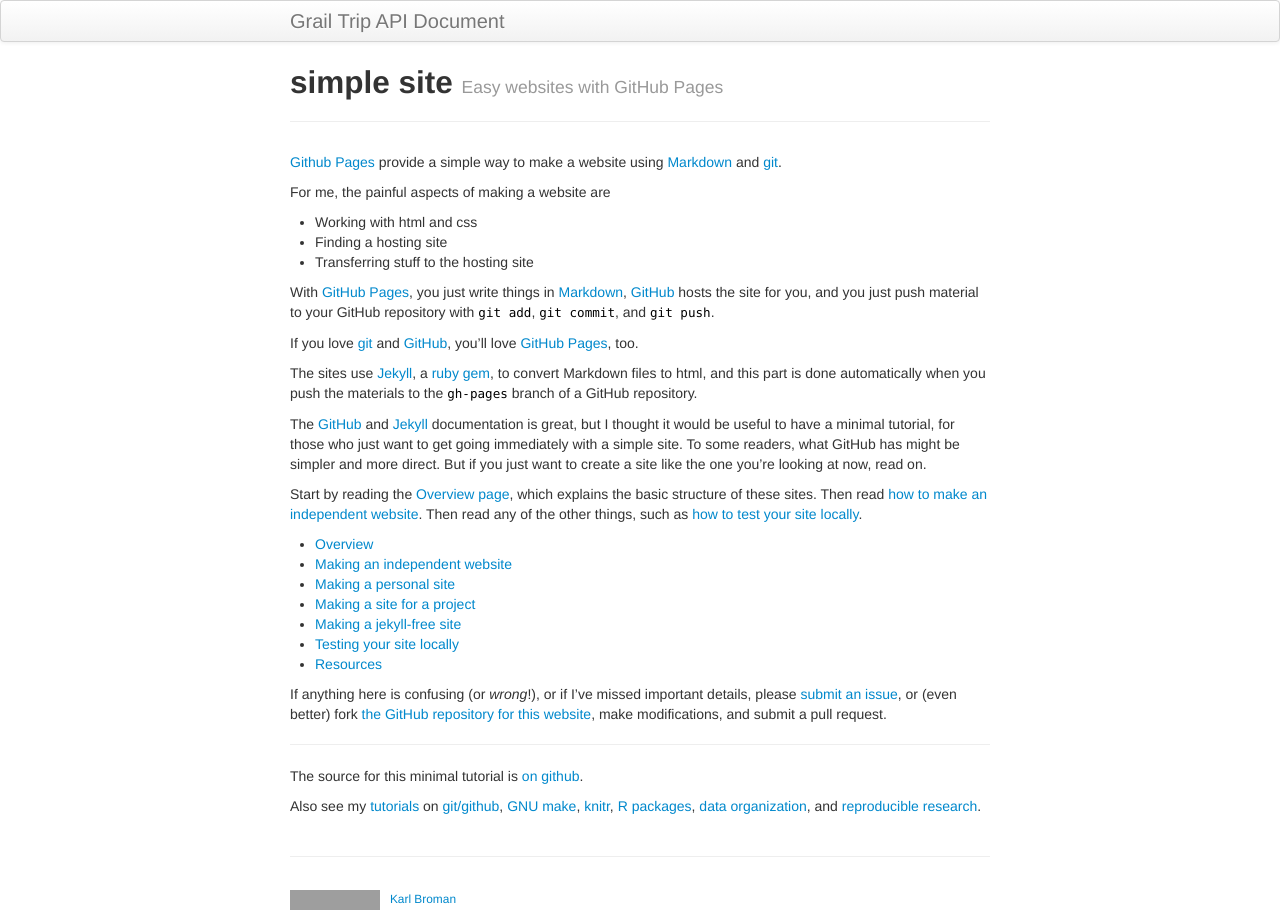
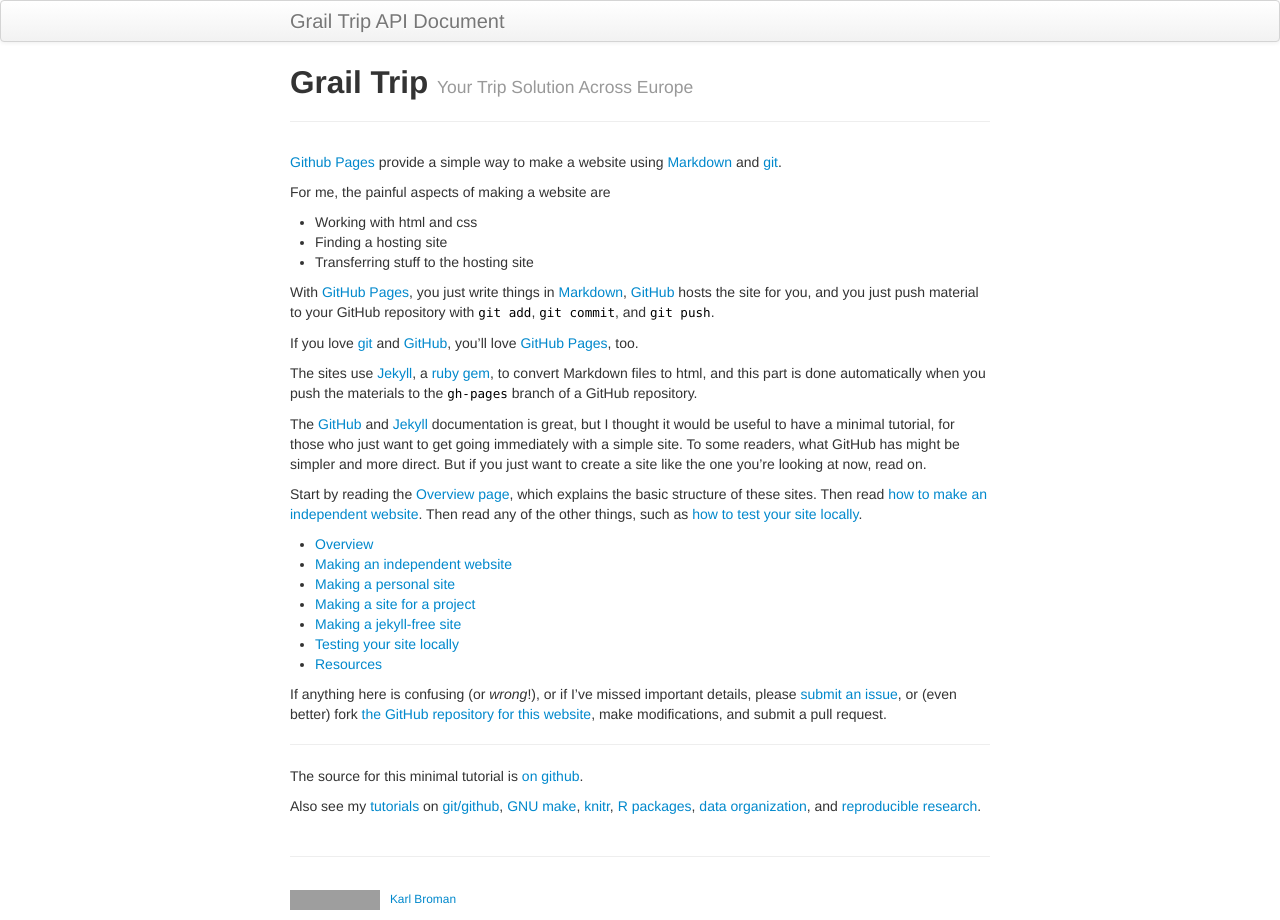
Before and after one commit to kyoangel/grailtrip, a Jekyll site: the page built from index.md, in a window 1280 px wide. Built offline with Jekyll 4.4.1, drawn with Linux system fonts in a browser that asks for light colours; grey boxes are pictures that could not be loaded.

Commit message:
update title & description for index page

```diff
--- a/index.md
+++ b/index.md
@@ -1,8 +1,8 @@
 ---
 layout: page
-title: simple site
-tagline: Easy websites with GitHub Pages
-description: Minimal tutorial on making a simple website with GitHub Pages
+title: Grail Trip
+tagline: Your Trip Solution Across Europe
+description: To help you book europe trip tickets include DBahn, Italo, and Trenitalia
 ---
 
 [Github Pages](https://pages.github.com) provide a simple way to make a
```
